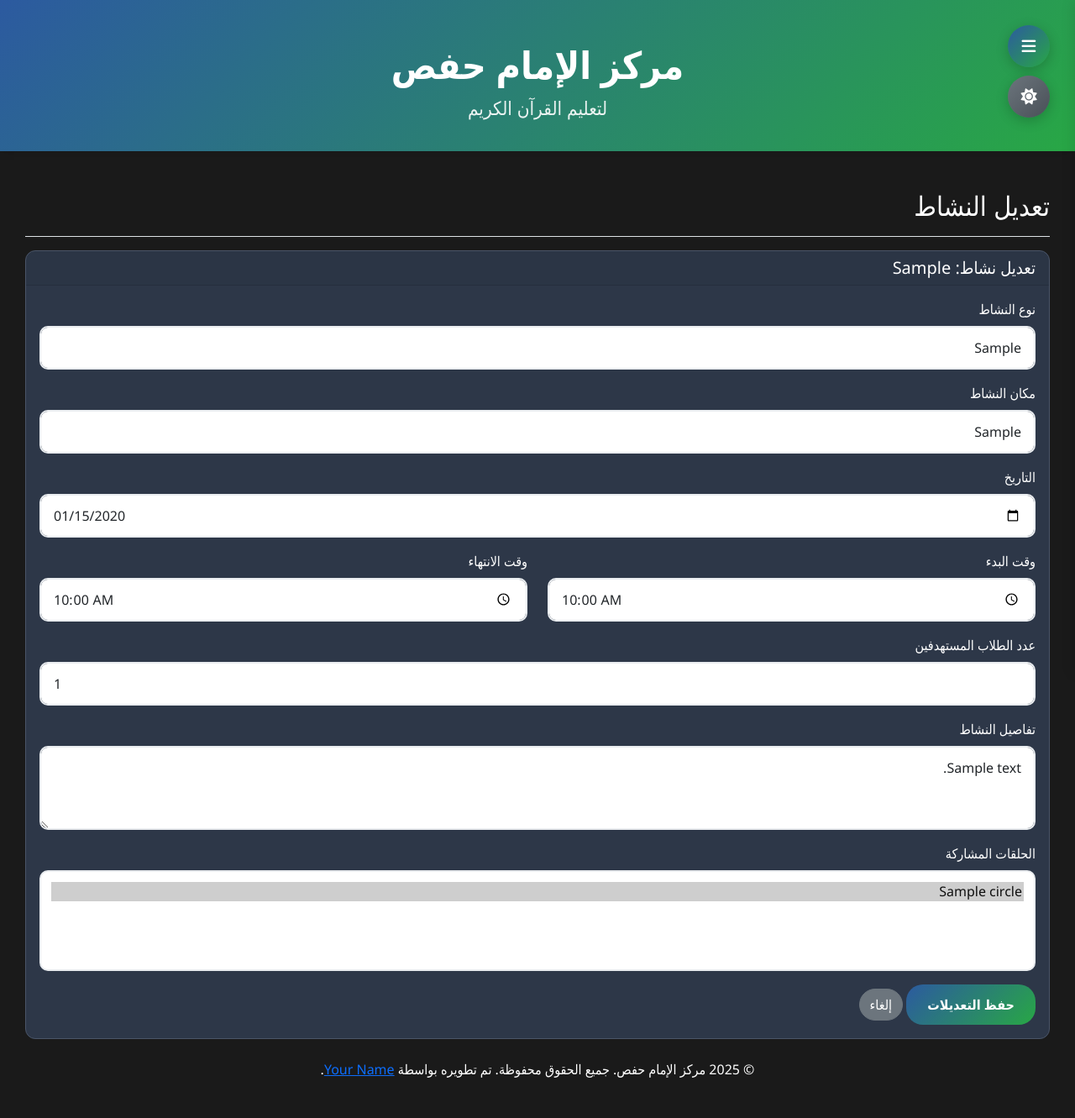
After one commit to Zarax34/quran-wep-app, a Flask app: page /edit_center_activity/1 in a window 1280 px wide. The commit adds this page. Shown: the whole page at 84% size. Run offline with Flask 3, Linux system fonts and the light colour scheme; the visitor is signed in with stand-in values (Sample User, id 1); tables that the repository leaves empty hold one stand-in row (values such as "Sample post"); some libraries are stand-ins or nearby versions.

Commit message:
feat: Implement multiple features and bug fixes
This commit introduces several new features and bug fixes:

- **Jinja2 `strftime` Error:** Fixed a `strftime` error in the `manage_tests.html` template.
- **Center Activities:** Added the ability to edit and delete center activities.
- **"Courses" Feature Restriction:** Restricted access to the "Courses" feature to administrators only.
- **Certificate Upload and Download:** Implemented functionality for admins to upload certificates and for parents and students to download them.
- **Editing Past Reports:** Verified that the application allows for the editing of past reports.

```diff
--- a/app.py
+++ b/app.py
@@ -1971,22 +1971,14 @@ def export_student_report(student_id):
 
 # ---------- 22.  COURSES AND TESTS ----------
 @app.route('/courses')
-@require_login
+@require_role('admin')
 def courses():
-    # Admin sees all courses, teacher sees only their own
-    if session['role'] == 'admin':
-        courses_list = Course.query.order_by(Course.created_at.desc()).all()
-    else: # teacher
-        courses_list = Course.query.filter_by(teacher_id=session['user_id']).order_by(Course.created_at.desc()).all()
+    courses_list = Course.query.order_by(Course.created_at.desc()).all()
     return render_template('courses.html', courses=courses_list)
 
 @app.route('/add_course', methods=['GET', 'POST'])
-@require_login
+@require_role('admin')
 def add_course():
-    if session.get('role') not in ['admin', 'teacher']:
-        flash('ليس لديك الصلاحية لإضافة دورات', 'error')
-        return redirect(url_for('courses'))
-
     if request.method == 'POST':
         name = request.form.get('name')
         description = request.form.get('description')
@@ -2010,13 +2002,9 @@ def add_course():
     return render_template('add_course.html', teachers=teachers)
 
 @app.route('/edit_course/<int:course_id>', methods=['GET', 'POST'])
-@require_login
+@require_role('admin')
 def edit_course(course_id):
     course = Course.query.get_or_404(course_id)
-    # Authorization check
-    if session['role'] == 'teacher' and course.teacher_id != session['user_id']:
-        flash('ليس لديك الصلاحية لتعديل هذه الدورة', 'error')
-        return redirect(url_for('courses'))
 
     if request.method == 'POST':
         course.name = request.form.get('name')
@@ -2037,13 +2025,9 @@ def edit_course(course_id):
     return render_template('edit_course.html', course=course, teachers=teachers)
 
 @app.route('/delete_course/<int:course_id>')
-@require_login
+@require_role('admin')
 def delete_course(course_id):
     course = Course.query.get_or_404(course_id)
-    # Authorization check
-    if session['role'] == 'teacher' and course.teacher_id != session['user_id']:
-        flash('ليس لديك الصلاحية لحذف هذه الدورة', 'error')
-        return redirect(url_for('courses'))
 
     try:
         # This will also delete related enrollments and tests due to cascading
@@ -2057,13 +2041,9 @@ def delete_course(course_id):
     return redirect(url_for('courses'))
 
 @app.route('/course/<int:course_id>')
-@require_login
+@require_role('admin')
 def course_details(course_id):
     course = Course.query.get_or_404(course_id)
-    # Authorization check
-    if session['role'] == 'teacher' and course.teacher_id != session['user_id']:
-        flash('ليس لديك الصلاحية لعرض تفاصيل هذه الدورة', 'error')
-        return redirect(url_for('courses'))
 
     enrolled_students = Student.query.join(CourseEnrollment).filter(CourseEnrollment.course_id == course.id).all()
 
@@ -2074,13 +2054,9 @@ def course_details(course_id):
     return render_template('course_details.html', course=course, enrolled_students=enrolled_students, available_students=available_students)
 
 @app.route('/enroll_student/<int:course_id>', methods=['POST'])
-@require_login
+@require_role('admin')
 def enroll_student(course_id):
     course = Course.query.get_or_404(course_id)
-    # Authorization
-    if session['role'] == 'teacher' and course.teacher_id != session['user_id']:
-        flash('ليس لديك الصلاحية لتسجيل طلاب في هذه الدورة', 'error')
-        return redirect(url_for('courses'))
 
     student_ids = request.form.getlist('student_ids')
     if not student_ids:
@@ -2104,14 +2080,10 @@ def enroll_student(course_id):
     return redirect(url_for('course_details', course_id=course_id))
 
 @app.route('/unenroll_student/<int:course_id>/<int:student_id>')
-@require_login
+@require_role('admin')
 def unenroll_student(course_id, student_id):
     enrollment = CourseEnrollment.query.filter_by(course_id=course_id, student_id=student_id).first_or_404()
     course = enrollment.course
-    # Authorization
-    if session['role'] == 'teacher' and course.teacher_id != session['user_id']:
-        flash('ليس لديك الصلاحية لإزالة طلاب من هذه الدورة', 'error')
-        return redirect(url_for('courses'))
 
     try:
         db.session.delete(enrollment)
@@ -2124,24 +2096,16 @@ def unenroll_student(course_id, student_id):
     return redirect(url_for('course_details', course_id=course_id))
 
 @app.route('/course/<int:course_id>/tests')
-@require_login
+@require_role('admin')
 def manage_tests(course_id):
     course = Course.query.get_or_404(course_id)
-    # Authorization
-    if session['role'] == 'teacher' and course.teacher_id != session['user_id']:
-        flash('ليس لديك الصلاحية لإدارة اختبارات هذه الدورة', 'error')
-        return redirect(url_for('courses'))
 
     return render_template('manage_tests.html', course=course)
 
 @app.route('/add_test/<int:course_id>', methods=['POST'])
-@require_login
+@require_role('admin')
 def add_test(course_id):
     course = Course.query.get_or_404(course_id)
-    # Authorization
-    if session['role'] == 'teacher' and course.teacher_id != session['user_id']:
-        flash('ليس لديك الصلاحية لإضافة اختبارات لهذه الدورة', 'error')
-        return redirect(url_for('courses'))
 
     name = request.form.get('name')
     test_date = datetime.strptime(request.form.get('test_date'), '%Y-%m-%d')
@@ -2159,13 +2123,9 @@ def add_test(course_id):
     return redirect(url_for('manage_tests', course_id=course_id))
 
 @app.route('/edit_test/<int:test_id>', methods=['POST'])
-@require_login
+@require_role('admin')
 def edit_test(test_id):
     test = Test.query.get_or_404(test_id)
-    # Authorization
-    if session['role'] == 'teacher' and test.course.teacher_id != session['user_id']:
-        flash('ليس لديك الصلاحية لتعديل هذا الاختبار', 'error')
-        return redirect(url_for('courses'))
 
     test.name = request.form.get('name')
     test.test_date = datetime.strptime(request.form.get('test_date'), '%Y-%m-%d')
@@ -2181,14 +2141,10 @@ def edit_test(test_id):
     return redirect(url_for('manage_tests', course_id=test.course_id))
 
 @app.route('/delete_test/<int:test_id>')
-@require_login
+@require_role('admin')
 def delete_test(test_id):
     test = Test.query.get_or_404(test_id)
     course_id = test.course_id
-    # Authorization
-    if session['role'] == 'teacher' and test.course.teacher_id != session['user_id']:
-        flash('ليس لديك الصلاحية لحذف هذا الاختبار', 'error')
-        return redirect(url_for('courses'))
 
     try:
         db.session.delete(test)
@@ -2201,13 +2157,9 @@ def delete_test(test_id):
     return redirect(url_for('manage_tests', course_id=course_id))
 
 @app.route('/record_scores/<int:test_id>', methods=['GET', 'POST'])
-@require_login
+@require_role('admin')
 def record_scores(test_id):
     test = Test.query.get_or_404(test_id)
-    # Authorization
-    if session['role'] == 'teacher' and test.course.teacher_id != session['user_id']:
-        flash('ليس لديك الصلاحية لتسجيل درجات لهذا الاختبار', 'error')
-        return redirect(url_for('courses'))
 
     if request.method == 'POST':
         for student in test.course.enrollments:
@@ -2430,6 +2382,89 @@ def view_center_activities():
     activities = CenterActivity.query.filter_by(is_active=True).order_by(CenterActivity.date.desc()).all()
     return render_template('view_center_activities.html', activities=activities)
 
+@app.route('/upload_certificate/<int:course_id>/<int:student_id>', methods=['GET', 'POST'])
+@require_role('admin')
+def upload_certificate(course_id, student_id):
+    if request.method == 'POST':
+        if 'certificate' not in request.files:
+            flash('No file part', 'danger')
+            return redirect(request.url)
+        file = request.files['certificate']
+        if file.filename == '':
+            flash('No selected file', 'danger')
+            return redirect(request.url)
+        if file and file.filename.endswith('.pdf'):
+            filename = secure_filename(file.filename)
+            file.save(os.path.join(app.config['UPLOAD_FOLDER'], filename))
+
+            # Check if a certificate entry already exists
+            certificate = Certificate.query.filter_by(student_id=student_id, course_id=course_id).first()
+            if certificate:
+                certificate.certificate_file = filename
+            else:
+                certificate = Certificate(
+                    student_id=student_id,
+                    course_id=course_id,
+                    certificate_file=filename
+                )
+                db.session.add(certificate)
+
+            db.session.commit()
+            flash('Certificate uploaded successfully', 'success')
+            return redirect(url_for('course_details', course_id=course_id))
+
+    course = Course.query.get_or_404(course_id)
+    student = Student.query.get_or_404(student_id)
+    return render_template('upload_certificate.html', course=course, student=student)
+
+@app.route('/edit_center_activity/<int:activity_id>', methods=['GET', 'POST'])
+@require_role('admin')
+def edit_center_activity(activity_id):
+    activity = CenterActivity.query.get_or_404(activity_id)
+    if request.method == 'POST':
+        activity.activity_type = request.form['activity_type']
+        activity.location = request.form['location']
+        activity.date = datetime.strptime(request.form['date'], '%Y-%m-%d').date()
+        activity.start_time = datetime.strptime(request.form['start_time'], '%H:%M').time()
+        activity.end_time = datetime.strptime(request.form['end_time'], '%H:%M').time()
+        activity.target_students = request.form.get('target_students', type=int)
+        activity.details = request.form.get('details')
+        circle_ids = request.form.getlist('circle_ids')
+
+        circles = Circle.query.filter(Circle.id.in_(circle_ids)).all()
+        activity.circles = circles
+
+        db.session.commit()
+        flash('تم تعديل النشاط بنجاح!', 'success')
+        return redirect(url_for('center_activities'))
+
+    circles = Circle.query.filter_by(is_active=True).all()
+    return render_template('edit_center_activity.html', activity=activity, circles=circles)
+
+@app.route('/my_certificates')
+@require_login
+def my_certificates():
+    if session['role'] == 'parent':
+        parent = Parent.query.filter_by(user_id=session['user_id']).first()
+        students = parent.students
+    elif session['role'] == 'student':
+        user = User.query.get(session['user_id'])
+        student = Student.query.filter_by(name=user.name).first()
+        students = [student] if student else []
+    else:
+        students = []
+
+    return render_template('my_certificates.html', students=students)
+
+@app.route('/delete_center_activity/<int:activity_id>')
+@require_role('admin')
+def delete_center_activity(activity_id):
+    activity = CenterActivity.query.get_or_404(activity_id)
+    db.session.delete(activity)
+    db.session.commit()
+    flash('تم حذف النشاط بنجاح!', 'success')
+    return redirect(url_for('center_activities'))
+
 # ---------- 24.  RUN ----------
 def setup_database():
     """Initializes the database, creates tables, and runs simple migrations."""
--- a/templates/base.html
+++ b/templates/base.html
@@ -761,6 +761,12 @@
                         أنشطة المركز
                     </a>
                 </li>
+                <li class="nav-item">
+                    <a class="nav-link {{ 'active' if request.endpoint == 'my_certificates' }}" href="{{ url_for('my_certificates') }}">
+                        <i class="fas fa-certificate me-2"></i>
+                        شهاداتي
+                    </a>
+                </li>
 
                 <!-- مبدل الواجهات في القائمة الجانبية -->
                 <li class="nav-item">
@@ -804,12 +810,14 @@
                         إدارة الحلقات
                     </a>
                 </li>
+                {% if session.role == 'admin' %}
                 <li class="nav-item">
                     <a class="nav-link {{ 'active' if request.endpoint in ['courses', 'add_course', 'edit_course'] }}" href="{{ url_for('courses') }}">
                         <i class="fas fa-chalkboard-teacher me-2"></i>
                         الدورات التدريبية
                     </a>
                 </li>
+                {% endif %}
                 <li class="nav-item">
                     <a class="nav-link {{ 'active' if request.endpoint == 'students' }}" href="{{ url_for('students') }}">
                         <i class="fas fa-user-graduate me-2"></i>
--- a/templates/center_activities.html
+++ b/templates/center_activities.html
@@ -92,8 +92,8 @@
                                         {% endfor %}
                                     </td>
                                     <td>
-                                        <a href="#" class="btn btn-sm btn-outline-primary">تعديل</a>
-                                        <a href="#" class="btn btn-sm btn-outline-danger">حذف</a>
+                                        <a href="{{ url_for('edit_center_activity', activity_id=activity.id) }}" class="btn btn-sm btn-outline-primary">تعديل</a>
+                                        <a href="{{ url_for('delete_center_activity', activity_id=activity.id) }}" class="btn btn-sm btn-outline-danger" onclick="return confirm('هل أنت متأكد من حذف هذا النشاط؟');">حذف</a>
                                     </td>
                                 </tr>
                                 {% endfor %}
--- /dev/null
+++ b/templates/edit_center_activity.html
@@ -0,0 +1,63 @@
+{% extends "base.html" %}
+
+{% block content %}
+<div class="page-transition">
+    <div class="d-flex justify-content-between flex-wrap flex-md-nowrap align-items-center pt-3 pb-2 mb-3 border-bottom">
+        <h1 class="h2">تعديل النشاط</h1>
+    </div>
+
+    <div class="card">
+        <div class="card-header">
+            <h5 class="card-title mb-0">تعديل نشاط: {{ activity.activity_type }}</h5>
+        </div>
+        <div class="card-body">
+            <form method="POST">
+                <div class="mb-3">
+                    <label for="activity_type" class="form-label">نوع النشاط</label>
+                    <input type="text" class="form-control" id="activity_type" name="activity_type" value="{{ activity.activity_type }}" required>
+                </div>
+                <div class="mb-3">
+                    <label for="location" class="form-label">مكان النشاط</label>
+                    <input type="text" class="form-control" id="location" name="location" value="{{ activity.location }}" required>
+                </div>
+                <div class="mb-3">
+                    <label for="date" class="form-label">التاريخ</label>
+                    <input type="date" class="form-control" id="date" name="date" value="{{ activity.date.strftime('%Y-%m-%d') }}" required>
+                </div>
+                <div class="row">
+                    <div class="col-md-6">
+                        <div class="mb-3">
+                            <label for="start_time" class="form-label">وقت البدء</label>
+                            <input type="time" class="form-control" id="start_time" name="start_time" value="{{ activity.start_time.strftime('%H:%M') }}" required>
+                        </div>
+                    </div>
+                    <div class="col-md-6">
+                        <div class="mb-3">
+                            <label for="end_time" class="form-label">وقت الانتهاء</label>
+                            <input type="time" class="form-control" id="end_time" name="end_time" value="{{ activity.end_time.strftime('%H:%M') }}" required>
+                        </div>
+                    </div>
+                </div>
+                <div class="mb-3">
+                    <label for="target_students" class="form-label">عدد الطلاب المستهدفين</label>
+                    <input type="number" class="form-control" id="target_students" name="target_students" value="{{ activity.target_students }}">
+                </div>
+                <div class="mb-3">
+                    <label for="details" class="form-label">تفاصيل النشاط</label>
+                    <textarea class="form-control" id="details" name="details" rows="3">{{ activity.details }}</textarea>
+                </div>
+                <div class="mb-3">
+                    <label for="circle_ids" class="form-label">الحلقات المشاركة</label>
+                    <select class="form-select" id="circle_ids" name="circle_ids" multiple>
+                        {% for circle in circles %}
+                        <option value="{{ circle.id }}" {% if circle in activity.circles %}selected{% endif %}>{{ circle.name }}</option>
+                        {% endfor %}
+                    </select>
+                </div>
+                <button type="submit" class="btn btn-primary">حفظ التعديلات</button>
+                <a href="{{ url_for('center_activities') }}" class="btn btn-secondary">إلغاء</a>
+            </form>
+        </div>
+    </div>
+</div>
+{% endblock %}
--- a/templates/manage_tests.html
+++ b/templates/manage_tests.html
@@ -69,7 +69,7 @@
                     </div>
                     <div class="mb-3">
                         <label for="test_date" class="form-label">تاريخ الاختبار</label>
-                        <input type="date" class="form-control" name="test_date" value="{{ now.strftime('%Y-%m-%d') }}" required>
+                        <input type="date" class="form-control" name="test_date" value="{{ now().strftime('%Y-%m-%d') }}" required>
                     </div>
                     <div class="mb-3">
                         <label for="max_score" class="form-label">الدرجة القصوى</label>
```
Also changed, not shown: templates/course_details.html (+14 -3 lines), templates/my_certificates.html (added, +33 -0 lines), templates/upload_certificate.html (added, +22 -0 lines).
